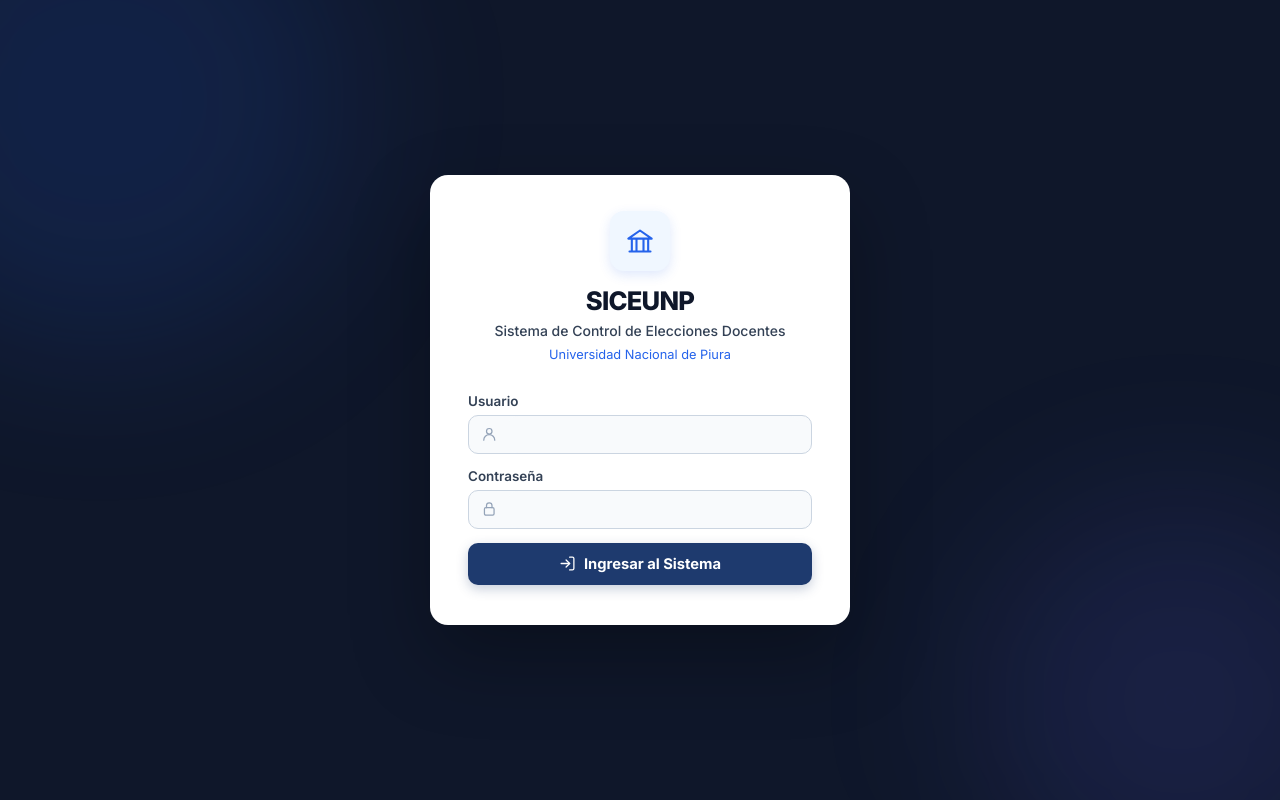
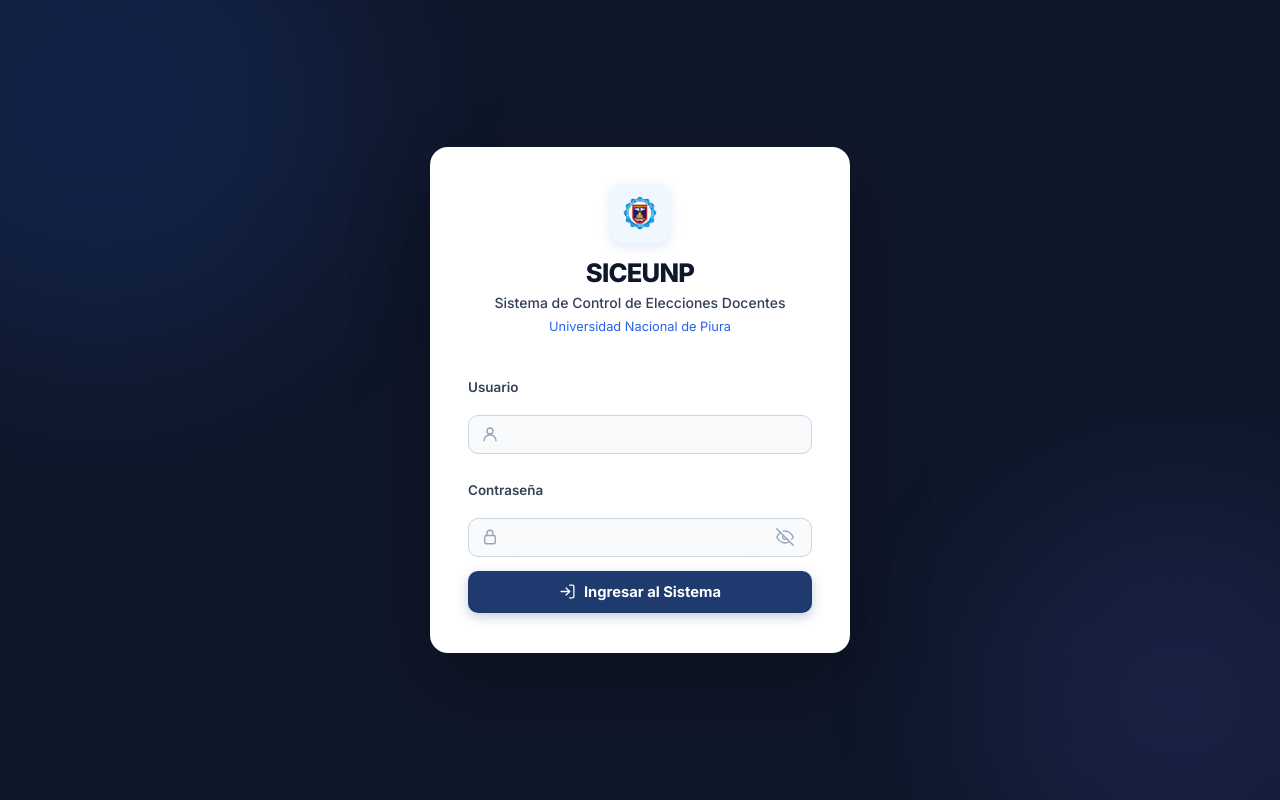
Before and after one commit to LeandroUniversitario/sistemaDeVotacionesUnp, a React (Vite) app in the folder frontend/: page / in a window 1280 px wide. Built offline with nearby package versions, Linux system fonts and the light colour scheme.

Commit message:
build: compilar las clases del backend y añadir el cliente de API del frontend y la página de usuarios

```diff
--- a/frontend/src/api/apiClient.js
+++ b/frontend/src/api/apiClient.js
@@ -22,12 +22,26 @@
   if (!response.ok) {
     let message = 'No se pudo completar la operación.';
     try {
-      const data = await response.json();
-      message = data.detail || data.message || message;
+      const text = await response.text();
+      if (text && text.trim()) {
+        try {
+          const data = JSON.parse(text);
+          message = data.detail || data.message || message;
+        } catch {
+          message = text;
+        }
+      }
     } catch {
-      // La respuesta puede no tener cuerpo JSON.
+      // La respuesta puede no tener cuerpo legible.
     }
     throw new Error(message);
   }
-  return response.status === 204 ? null : response.json();
+  if (response.status === 204) return null;
+  const text = await response.text();
+  if (!text || !text.trim()) return null;
+  try {
+    return JSON.parse(text);
+  } catch {
+    return text;
+  }
 }
--- a/frontend/src/components/MenuIcon.jsx
+++ b/frontend/src/components/MenuIcon.jsx
@@ -33,8 +33,8 @@
     download:  <><path d="M21 15v4a2 2 0 0 1-2 2H5a2 2 0 0 1-2-2v-4"/><polyline points="7 10 12 15 17 10"/><line x1="12" y1="15" x2="12" y2="3"/></>,
     upload:    <><path d="M21 15v4a2 2 0 0 1-2 2H5a2 2 0 0 1-2-2v-4"/><polyline points="17 8 12 3 7 8"/><line x1="12" y1="3" x2="12" y2="15"/></>,
     edit:      <><path d="M11 4H4a2 2 0 0 0-2 2v14a2 2 0 0 0 2 2h14a2 2 0 0 0 2-2v-7"/><path d="M18.5 2.5a2.121 2.121 0 0 1 3 3L12 15l-4 1 1-4 9.5-9.5z"/></>,
-    trash:     <><polyline points="3 6 5 6 21 6"/><path d="M19 6v14a2 2 0 0 1-2 2H7a2 2 0 0 1-2-2V6m3 0V4a2 2 0 0 1 2-2h4a2 2 0 0 1 2 2v2"/></>,
     eye:       <><path d="M1 12s4-8 11-8 11 8 11 8-4 8-11 8-11-8-11-8z"/><circle cx="12" cy="12" r="3"/></>,
+    eye_off:   <><path d="M17.94 17.94A10.07 10.07 0 0 1 12 20c-7 0-11-8-11-8a18.45 18.45 0 0 1 5.06-5.94M9.9 4.24A9.12 9.12 0 0 1 12 4c7 0 11 8 11 8a18.5 18.5 0 0 1-2.16 3.19m-6.72-1.07a3 3 0 1 1-4.24-4.24"/><line x1="1" y1="1" x2="23" y2="23"/></>,
     key:       <><circle cx="7.5" cy="15.5" r="5.5"/><path d="m21 2-9.6 9.6"/><path d="m15.5 7.5 3 3L22 7l-3-3"/></>,
     bell:      <><path d="M18 8A6 6 0 0 0 6 8c0 7-3 9-3 9h18s-3-2-3-9"/><path d="M13.73 21a2 2 0 0 1-3.46 0"/></>,
     check:     <><polyline points="20 6 9 17 4 12"/></>,
--- a/frontend/src/pages/CuentaPage.jsx
+++ b/frontend/src/pages/CuentaPage.jsx
@@ -1,5 +1,6 @@
 import { useState } from 'react';
 import { apiRequest } from '../api/apiClient';
+import MenuIcon from '../components/MenuIcon';
 
 /**
  * Página de cambio de contraseña del usuario autenticado.
@@ -8,6 +9,9 @@
  */
 export default function CuentaPage({ onSessionExpired }) {
   const [form, setForm] = useState({ passwordActual: '', passwordNueva: '', confirmar: '' });
+  const [showActual, setShowActual] = useState(false);
+  const [showNueva, setShowNueva] = useState(false);
+  const [showConfirmar, setShowConfirmar] = useState(false);
   const [feedback, setFeedback] = useState(null);
   const [saving, setSaving] = useState(false);
 
@@ -47,18 +51,80 @@
       </div>
       {feedback && <div className={`alert ${feedback.type}`}>{feedback.text}</div>}
       <form className="password-form" onSubmit={submit}>
-        <label>Contraseña actual
-          <input type="password" autoComplete="current-password" value={form.passwordActual}
-            onChange={(event) => setForm({ ...form, passwordActual: event.target.value })} required />
-        </label>
-        <label>Nueva contraseña
-          <input type="password" minLength="8" autoComplete="new-password" value={form.passwordNueva}
-            onChange={(event) => setForm({ ...form, passwordNueva: event.target.value })} required />
-        </label>
-        <label>Confirmar nueva contraseña
-          <input type="password" minLength="8" autoComplete="new-password" value={form.confirmar}
-            onChange={(event) => setForm({ ...form, confirmar: event.target.value })} required />
-        </label>
+        <div className="login-field">
+          <label htmlFor="pwd-actual">Contraseña actual</label>
+          <span className="input-with-icon">
+            <MenuIcon name="lock" />
+            <input
+              id="pwd-actual"
+              type={showActual ? 'text' : 'password'}
+              autoComplete="current-password"
+              value={form.passwordActual}
+              onChange={(event) => setForm({ ...form, passwordActual: event.target.value })}
+              required
+            />
+            <button
+              type="button"
+              className="toggle-password-btn"
+              onMouseDown={e => e.preventDefault()}
+              onClick={() => setShowActual(s => !s)}
+              title={showActual ? 'Ocultar contraseña' : 'Ver contraseña'}
+              aria-label={showActual ? 'Ocultar contraseña' : 'Ver contraseña'}
+            >
+              <MenuIcon name={showActual ? 'eye' : 'eye_off'} size={18} />
+            </button>
+          </span>
+        </div>
+        <div className="login-field">
+          <label htmlFor="pwd-nueva">Nueva contraseña</label>
+          <span className="input-with-icon">
+            <MenuIcon name="lock" />
+            <input
+              id="pwd-nueva"
+              type={showNueva ? 'text' : 'password'}
+              minLength="8"
+              autoComplete="new-password"
+              value={form.passwordNueva}
+              onChange={(event) => setForm({ ...form, passwordNueva: event.target.value })}
+              required
+            />
+            <button
+              type="button"
+              className="toggle-password-btn"
+              onMouseDown={e => e.preventDefault()}
+              onClick={() => setShowNueva(s => !s)}
+              title={showNueva ? 'Ocultar contraseña' : 'Ver contraseña'}
+              aria-label={showNueva ? 'Ocultar contraseña' : 'Ver contraseña'}
+            >
+              <MenuIcon name={showNueva ? 'eye' : 'eye_off'} size={18} />
+            </button>
+          </span>
+        </div>
+        <div className="login-field">
+          <label htmlFor="pwd-confirmar">Confirmar nueva contraseña</label>
+          <span className="input-with-icon">
+            <MenuIcon name="lock" />
+            <input
+              id="pwd-confirmar"
+              type={showConfirmar ? 'text' : 'password'}
+              minLength="8"
+              autoComplete="new-password"
+              value={form.confirmar}
+              onChange={(event) => setForm({ ...form, confirmar: event.target.value })}
+              required
+            />
+            <button
+              type="button"
+              className="toggle-password-btn"
+              onMouseDown={e => e.preventDefault()}
+              onClick={() => setShowConfirmar(s => !s)}
+              title={showConfirmar ? 'Ocultar contraseña' : 'Ver contraseña'}
+              aria-label={showConfirmar ? 'Ocultar contraseña' : 'Ver contraseña'}
+            >
+              <MenuIcon name={showConfirmar ? 'eye' : 'eye_off'} size={18} />
+            </button>
+          </span>
+        </div>
         <button type="submit" disabled={saving}>{saving ? 'Actualizando...' : 'Cambiar contraseña'}</button>
       </form>
     </section>
--- a/frontend/src/pages/LoginPage.jsx
+++ b/frontend/src/pages/LoginPage.jsx
@@ -10,6 +10,7 @@
 export default function LoginPage({ onLogin }) {
   const [username, setUsername] = useState('');
   const [password, setPassword] = useState('');
+  const [showPassword, setShowPassword] = useState(false);
   const [error, setError] = useState('');
   const [loading, setLoading] = useState(false);
 
@@ -51,36 +52,54 @@
     <main className="auth-shell">
       <section className="auth-card">
         <div className="auth-icon-circle">
-          <MenuIcon name="account_balance" />
+          <img
+            src="/escudo-unp.png"
+            alt="Escudo Universidad Nacional de Piura"
+            className="auth-icon-logo"
+          />
         </div>
         <h1 className="auth-system-code">SICEUNP</h1>
         <p className="auth-title">Sistema de Control de Elecciones Docentes</p>
         <p className="auth-university">Universidad Nacional de Piura</p>
         <form className="login-form" onSubmit={handleSubmit}>
-          <label>Usuario
+          <div className="login-field">
+            <label htmlFor="login-username">Usuario</label>
             <span className="input-with-icon">
               <MenuIcon name="person" />
               <input
+                id="login-username"
                 value={username}
                 onChange={(event) => setUsername(event.target.value)}
                 autoComplete="username"
                 required
               />
             </span>
-          </label>
-          <label>Contraseña
+          </div>
+          <div className="login-field">
+            <label htmlFor="login-password">Contraseña</label>
             <span className="input-with-icon">
               <MenuIcon name="lock" />
               <input
-                type="password"
+                id="login-password"
+                type={showPassword ? 'text' : 'password'}
                 value={password}
                 onChange={(event) => setPassword(event.target.value)}
                 autoComplete="current-password"
                 required
                 className={error && error.includes('Credenciales') ? 'error-input' : ''}
               />
+              <button
+                type="button"
+                className="toggle-password-btn"
+                onMouseDown={e => e.preventDefault()}
+                onClick={() => setShowPassword(s => !s)}
+                title={showPassword ? 'Ocultar contraseña' : 'Ver contraseña'}
+                aria-label={showPassword ? 'Ocultar contraseña' : 'Ver contraseña'}
+              >
+                <MenuIcon name={showPassword ? 'eye' : 'eye_off'} size={18} />
+              </button>
             </span>
-          </label>
+          </div>
           {error && <p className="error" role="alert">{error}</p>}
           <button type="submit" disabled={loading}>
             <MenuIcon name="login" />
--- a/frontend/src/styles.css
+++ b/frontend/src/styles.css
@@ -563,6 +563,12 @@
   border-color: var(--indigo);
   box-shadow: 0 0 0 3px rgb(99 102 241 / .12);
 }
+/* Los inputs dentro de .input-with-icon no tienen borde propio — el contenedor lo gestiona */
+.input-with-icon input:focus {
+  border: 0 !important;
+  box-shadow: none !important;
+  outline: none !important;
+}
 
 .error       { color: var(--rose-text); font-weight: 600; font-size: .84rem; }
 .error-input { border-color: var(--rose) !important; background: var(--rose-soft); }
@@ -588,8 +594,47 @@
   transition: border-color var(--t-fast), box-shadow var(--t-fast);
 }
 .input-with-icon:focus-within { border-color: var(--indigo); box-shadow: 0 0 0 3px rgb(99 102 241 / .12); }
-.input-with-icon .menu-icon { width: 18px; height: 18px; color: var(--gray-400); }
-.input-with-icon input { padding: 10px 0; border: 0; box-shadow: none; background: transparent; }
+.input-with-icon .menu-icon { width: 18px; height: 18px; color: var(--gray-400); flex-shrink: 0; }
+.input-with-icon input {
+  flex: 1;
+  min-width: 0;
+  padding: 10px 0;
+  border: 0;
+  box-shadow: none;
+  background: transparent;
+  outline: none;          /* el contenedor maneja el foco via :focus-within */
+}
+.input-with-icon input:focus {
+  outline: none;
+  box-shadow: none;
+  border: none;
+}
+
+.toggle-password-btn {
+  background: transparent;
+  border: 0;
+  padding: 0;
+  margin: 0;
+  cursor: pointer;
+  display: inline-flex;
+  align-items: center;
+  justify-content: center;
+  color: var(--gray-400, #94a3b8);
+  width: 28px;
+  height: 28px;
+  border-radius: var(--r-sm, 6px);
+  transition: color var(--t-fast);
+  box-shadow: none;
+  flex-shrink: 0;
+  outline: none;        /* sin borde al hacer clic */
+}
+.toggle-password-btn:hover {
+  color: var(--gray-600, #475569);
+  background: transparent;
+  box-shadow: none;
+}
+.toggle-password-btn:focus { outline: none; }
+.toggle-password-btn:focus-visible { outline: none; }
 
 .candidaturas-layout { display: grid; gap: 16px; }
 .candidaturas-layout .panel-heading { margin-bottom: 12px; }
@@ -943,6 +988,7 @@
 }
 
 .auth-icon-circle .menu-icon { width: 28px; height: 28px; }
+.auth-icon-circle .auth-icon-logo { width: 34px; height: 34px; object-fit: contain; display: block; }
 
 .auth-system-code  { margin: 0; color: #0f172a; font-size: 1.6rem; font-weight: 800; letter-spacing: -.03em; }
 .auth-title        { margin: 5px 0 0; color: #334155; font-size: .875rem; font-weight: 500; }
@@ -957,13 +1003,15 @@
 .auth-card label              { color: #334155; }
 .auth-card input              { color: #0f172a; background: #f8fafc; border-color: #cbd5e1; }
 .auth-card input:focus        { border-color: #2563eb; box-shadow: 0 0 0 3px rgb(37 99 235 / .12); }
+/* Para inputs dentro de .input-with-icon en auth-card, anular el foco individual */
+.auth-card .input-with-icon input:focus { border: 0; box-shadow: none; outline: none; }
 .auth-card .input-with-icon   { background: #f8fafc; border-color: #cbd5e1; }
 .auth-card .input-with-icon:focus-within { border-color: #2563eb; box-shadow: 0 0 0 3px rgb(37 99 235 / .12); }
 .auth-card .input-with-icon .menu-icon { color: #94a3b8; }
 
 .login-form { margin-top: 28px; text-align: left; }
 
-.login-form button,
+.login-form button[type='submit'],
 .form-actions button[type='submit'] {
   display: flex;
   align-items: center;
@@ -980,13 +1028,94 @@
   transition: background var(--t-fast), box-shadow var(--t-fast), transform var(--t-fast);
 }
 
-.login-form button:hover {
+.login-form button[type='submit']:hover {
   background: #163060;
   transform: translateY(-1px);
   box-shadow: 0 8px 20px rgb(30 58 110 / .35);
 }
 
-.login-form button .menu-icon { width: 17px; height: 17px; }
+.login-form button[type='submit'] .menu-icon { width: 17px; height: 17px; }
+
+/* El botón del ojo nunca debe heredar el estilo del submit */
+.login-form .toggle-password-btn {
+  width: 28px;
+  height: 28px;
+  padding: 0;
+  background: transparent;
+  border: none;
+  box-shadow: none;
+  color: #94a3b8;
+  flex-shrink: 0;
+  transform: none;
+}
+.login-form .toggle-password-btn:hover {
+  color: #475569;
+  background: transparent;
+  box-shadow: none;
+  transform: none;
+}
+
+/* Contenedor de cada campo en el login (reemplaza el label-wrapper) */
+.login-field {
+  display: flex;
+  flex-direction: column;
+  gap: 6px;
+  margin-bottom: 14px;
+  text-align: left;
+}
+.login-field label {
+  font-size: .84rem;
+  font-weight: 600;
+  color: #334155;
+}
+
+/* Contenedor de campos en el formulario de contraseña (CuentaPage) */
+.password-form {
+  display: flex;
+  flex-direction: column;
+  gap: 14px;
+  max-width: 420px;
+}
+.password-form label {
+  display: flex;
+  flex-direction: column;
+  gap: 6px;
+  font-size: .84rem;
+  font-weight: 600;
+  color: var(--text-body);
+}
+.password-form > button[type='submit'] {
+  margin-top: 10px;
+  align-self: flex-start;
+  display: inline-flex;
+  align-items: center;
+  gap: 7px;
+  padding: 10px 20px;
+  font-size: .875rem;
+  font-weight: 700;
+  color: #fff;
+  background: #2563eb;
+  border: none;
+  border-radius: var(--r-md);
+  box-shadow: none;
+  cursor: pointer;
+  transition: background var(--t-fast), box-shadow var(--t-fast), transform var(--t-fast);
+}
+.password-form > button[type='submit']:hover {
+  background: #1d4ed8;
+  box-shadow: var(--shadow-md);
+  transform: translateY(-1px);
+}
+.password-form > button[type='submit']:active {
+  transform: translateY(0);
+  box-shadow: none;
+}
+.password-form > button[type='submit']:disabled {
+  opacity: .6;
+  cursor: not-allowed;
+  transform: none;
+  box-shadow: none;
+}
 
 /* ═══════════════════════════════════════════════════════════════════
    RESPONSIVE
```
Also changed, not shown: frontend/src/pages/UsuariosPage.jsx (+21 -63 lines), 108 other files (tests, documents, lock files or other folders).
